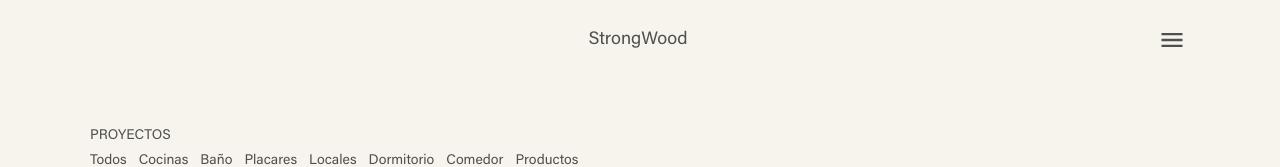
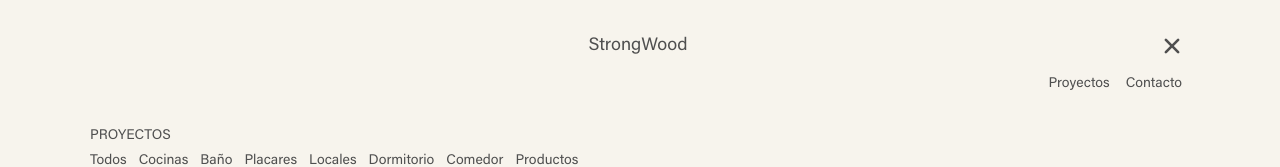
Before and after one commit to Tdibacco17/StrongWood-v3, a Next.js app: page /projects in a window 1280 px wide. Both pictures are taken after a click on the element 1172 px from the left and 40 px from the top of the page. Shown: the top 167 px of the page. Built offline with nearby package versions, Linux system fonts and the light colour scheme.

Commit message:
feature | burgerMenu navigation

```diff
--- a/components/IconComponent/IconComponent.tsx
+++ b/components/IconComponent/IconComponent.tsx
@@ -14,11 +14,7 @@ const LinkComponent = ({ children, link, size, hover }: { children: React.ReactN
         </Link>
     )
 }
-const IconComponent = ({ children, size, hover }: { children: React.ReactNode, size: "mini" | "small" | "medium", hover: boolean }) => {
-    return <div className={`${styles['container-icon-svg']} ${styles[size]} ${hover && styles["hover"]}`}>
-        {children}
-    </div>
-}
+
 export const WhatsappIconComponent = ({ fill, size, hover, link }: IconProps) => {
     const WppIcon = <svg
         width={"2rem"}
@@ -42,9 +38,9 @@ export const WhatsappIconComponent = ({ fill, size, hover, link }: IconProps) =>
         )
     }
     return (
-        <IconComponent size={size} hover={hover}>
+        <div className={`${styles['container-icon-svg']} ${styles[size]} ${hover && styles["hover"]}`}>
             {WppIcon}
-        </IconComponent>
+        </div>
     )
 }
 
@@ -81,9 +77,9 @@ export const InstagramIconComponent = ({ fill, size, hover, link }: IconProps) =
         )
     }
     return (
-        <IconComponent size={size} hover={hover}>
+        <div className={`${styles['container-icon-svg']} ${styles[size]} ${hover && styles["hover"]}`}>
             {IgIcon}
-        </IconComponent>
+        </div>
     )
 }
 
@@ -109,15 +105,15 @@ export const EmailIconComponent = ({ fill, size, hover, link }: IconProps) => {
         )
     }
     return (
-        <IconComponent size={size} hover={hover}>
+        <div className={`${styles['container-icon-svg']} ${styles[size]} ${hover && styles["hover"]}`}>
             {EmailIcon}
-        </IconComponent>
+        </div>
     )
 }
 
-export const BurgerMenuIconComponent = ({ fill, size, hover }: IconProps) => {
+export const BurgerMenuIconComponent = ({ fill, size, hover, isButton }: IconProps) => {
     return (
-        <IconComponent size={size} hover={hover}>
+        <div onClick={isButton} className={`${styles['container-icon-svg']} ${styles[size]} ${hover && styles["hover"]}`}>
             <svg
                 width={"2rem"}
                 height={"2rem"}
@@ -131,13 +127,13 @@ export const BurgerMenuIconComponent = ({ fill, size, hover }: IconProps) => {
                     className={styles['icon-svg']}
                 />
             </svg>
-        </IconComponent>
+        </div>
     )
 }
 
-export const CloseIconComponent = ({ fill, size, hover }: IconProps) => {
+export const CloseIconComponent = ({ fill, size, hover, isButton }: IconProps) => {
     return (
-        <IconComponent size={size} hover={hover}>
+        <div onClick={isButton} className={`${styles['container-icon-svg']} ${styles[size]} ${hover && styles["hover"]}`}>
             <svg
                 width={"2rem"}
                 height={"2rem"}
@@ -150,6 +146,6 @@ export const CloseIconComponent = ({ fill, size, hover }: IconProps) => {
                     className={styles['icon-svg']}
                 />
             </svg>
-        </IconComponent>
+        </div>
     )
 }
--- /dev/null
+++ b/components/NavbarComponent/BurgerMenuComponent/BurgerMenuComponent.module.scss
@@ -0,0 +1,60 @@
+.container-section-burger-menu {
+    position: absolute;
+    top: 4.75rem;
+    left: 0;
+    width: 100vw;
+    user-select: none;
+    background: transparent;
+    z-index: 1;
+    display: flex;
+    justify-content: center;
+    align-items: center;
+
+    @media (max-width:768px) {
+        top: 4rem;
+    }
+
+    .container-navigation {
+        display: flex;
+        justify-content: flex-end;
+        align-items: center;
+        gap: 1rem;
+        width: 100vw;
+        padding: 0 2rem;
+        padding-right: 2.5rem;
+
+        .title-nav {
+            color: var(--primary-white);
+            font-weight: var(--font-regular);
+            font-size: var(--font-14);
+            height: 1.15rem;
+            transition: var(--transition);
+
+            &:hover {
+                border-bottom: 1px solid var(--primary-white);
+                transition: var(--transition);
+            }
+
+            &.secondary {
+                color: var(--primary-gray);
+
+                &:hover {
+                    color: var(--primary-black);
+                    border-bottom: 1px solid var(--primary-black);
+                    transition: var(--transition);
+                }
+            }
+        }
+
+        @media (max-width:768px) {
+            padding: 0 0.5rem;
+            width: 94vw;
+        }
+
+        &.secondary {
+            padding: 0 0.5rem;
+            color: var(--primary-gray);
+            width: var(--max-width);
+        }
+    }
+}
--- /dev/null
+++ b/components/NavbarComponent/BurgerMenuComponent/BurgerMenuComponent.tsx
@@ -0,0 +1,38 @@
+'use client'
+import { useState } from "react"
+import styles from "./BurgerMenuComponent.module.scss"
+import { BurgerMenuIconComponent, CloseIconComponent } from "@/components/IconComponent/IconComponent"
+import data from "@/models/es.json"
+import Link from "next/link"
+
+export function BurgerMenuComponent({ isPrimary }: { isPrimary: boolean }) {
+    const [isOpen, setIsOpen] = useState<boolean>(false)
+
+    const handleIsOpen = () => {
+        setIsOpen(!isOpen)
+    }
+
+    return (
+        <>
+            {
+                !isOpen ?
+                    (
+                        isPrimary ?
+                            <BurgerMenuIconComponent isButton={handleIsOpen} fill="#4F4F4F" size="medium" hover={true} />
+                            : <BurgerMenuIconComponent isButton={handleIsOpen} fill="white" size="medium" hover={false} />
+                    ) : (
+                        isPrimary ? <CloseIconComponent isButton={handleIsOpen} fill="#4F4F4F" size="medium" hover={true} />
+                            : <CloseIconComponent isButton={handleIsOpen} fill="white" size="medium" hover={false} />
+                    )
+            }
+            {isOpen &&
+                <div className={`${styles["container-section-burger-menu"]}`}>
+                    <nav className={`${styles["container-navigation"]} ${isPrimary && styles["secondary"]}`}>
+                        {data.navbar.navigation.map((item: { title: string, url: string }, index: number) => {
+                            return <Link href={item.url} key={index} className={`${styles["title-nav"]} ${isPrimary && styles["secondary"]}`}>{item.title}</Link>
+                        })}
+                    </nav>
+                </div>}
+        </>
+    )
+}
--- a/components/NavbarComponent/NavbarComponent.module.scss
+++ b/components/NavbarComponent/NavbarComponent.module.scss
@@ -4,16 +4,16 @@
     left: 0;
     width: 100%;
     background-color: transparent;
-    z-index: 1;
+    z-index: 3;
     display: flex;
     justify-content: center;
-    align-items: center;
-    height: 5rem;
+    align-items: flex-end;
+    height: 4rem;
     padding: 0 2rem;
 
     @media (max-width:768px) {
         padding: 0;
-        height: 4rem;
+        height: 3rem;
     }
 
     &.secondary {
@@ -22,7 +22,7 @@
     }
 
     .wrapper-navbar {
-        width: 100vw;
+        width: 100%;
         display: flex;
         align-items: center;
         justify-content: space-between;
--- a/components/NavbarComponent/NavbarComponent.tsx
+++ b/components/NavbarComponent/NavbarComponent.tsx
@@ -1,9 +1,8 @@
 import Link from "next/link"
-import { BurgerMenuIconComponent } from "../IconComponent/IconComponent"
 import styles from "./NavbarComponent.module.scss"
 import data from "@/models/es.json"
-
-type NavInterface = "primary" | "secondary"
+import { NavInterface } from "@/types"
+import { BurgerMenuComponent } from "./BurgerMenuComponent/BurgerMenuComponent"
 
 export default function NavbarComponent({ navType }: { navType: NavInterface }) {
     return (
@@ -13,9 +12,7 @@ export default function NavbarComponent({ navType }: { navType: NavInterface })
                 <Link href={"/"} className={`${styles["navbar-title"]} ${styles[`${navType}`]}`}>
                     {data.navbar.title}
                 </Link>
-                {navType === "secondary" ?
-                    <BurgerMenuIconComponent fill="#4F4F4F" size="medium" hover={true} />
-                    : <BurgerMenuIconComponent fill="white" size="medium" hover={false} />}
+                <BurgerMenuComponent isPrimary={navType === "secondary" ? true : false} />
             </div>
         </section>
     )
--- a/models/es.json
+++ b/models/es.json
@@ -1,6 +1,16 @@
 {
     "navbar": {
-        "title": "StrongWood"
+        "title": "StrongWood",
+        "navigation": [
+            {
+                "title": "Proyectos",
+                "url": "/projects"
+            },
+            {
+                "title": "Contacto",
+                "url": "/contact"
+            }
+        ]
     },
     "projectsPage": {
         "title": "Proyectos",
--- a/types/index.ts
+++ b/types/index.ts
@@ -17,5 +17,8 @@ export interface IconProps {
     fill: string,
     size: "mini" | "small" | "medium",
     hover: boolean,
-    link?: string
+    link?: string,
+    isButton?: () => void
 }
+
+export type NavInterface = "primary" | "secondary"
```
